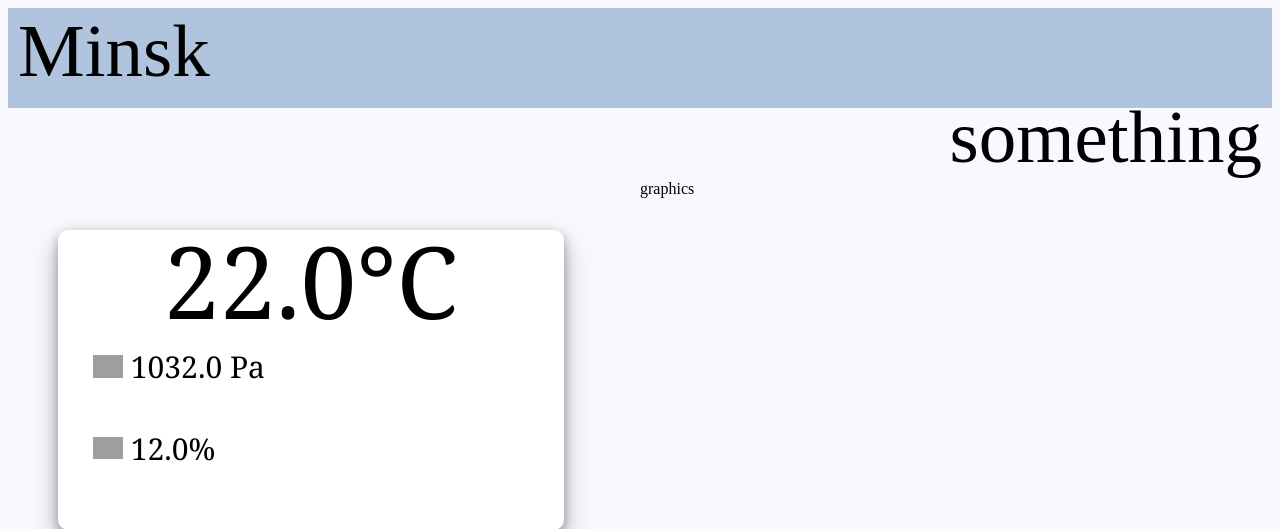
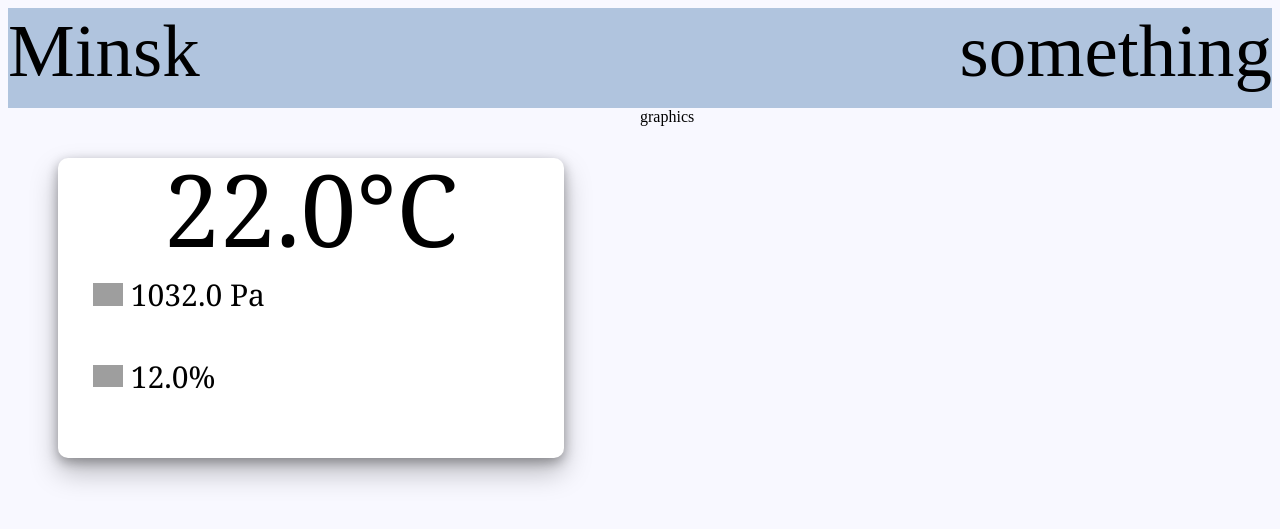
Before and after one commit to maryzyryanova/Meteostation, a Django app: page / in a window 1280 px wide. Shown: the top 529 px of the page. Run offline with Django 4.2, Linux system fonts and the light colour scheme; data comes from the database, SQL or seed files in the repository; grey boxes are pictures that could not be loaded.

Commit message:
initial commit

```diff
--- a/my_course_project/meteostation_app/templates/weather_forecast.html
+++ b/my_course_project/meteostation_app/templates/weather_forecast.html
@@ -57,7 +57,6 @@
         .city{
             width: 50%;
             text-align: left;
-            margin-left: 10px;
             font-size: 75px;
             float: left;
         }
@@ -66,7 +65,6 @@
             width: 50%;
             text-align: right;
             font-size: 75px;
-            margin-right: 10px;
             float: right;
         }
     </style>
```
